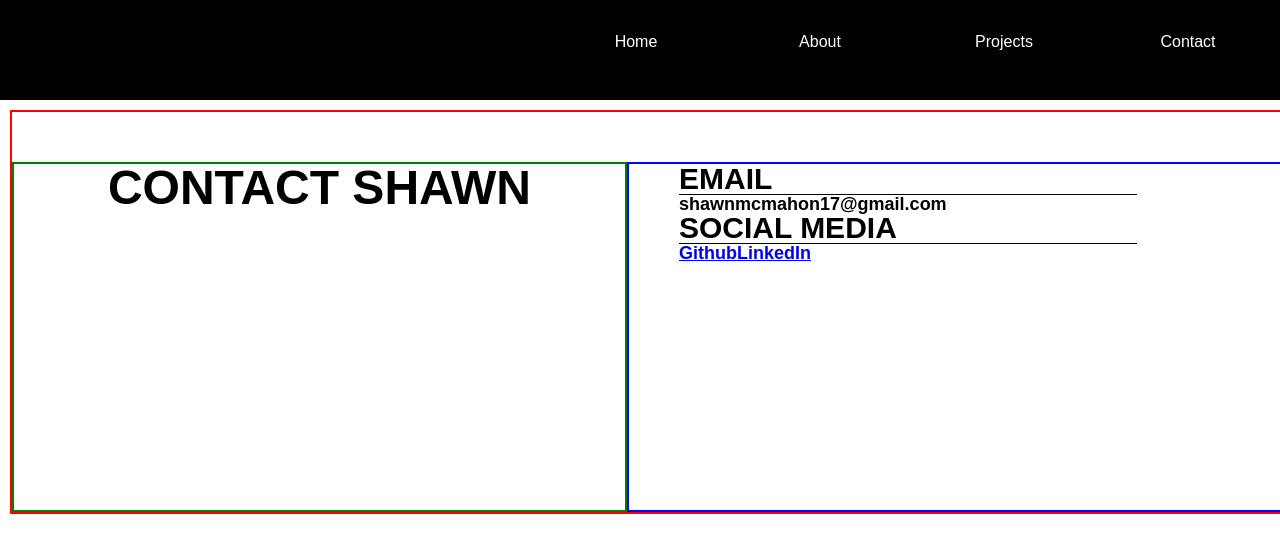
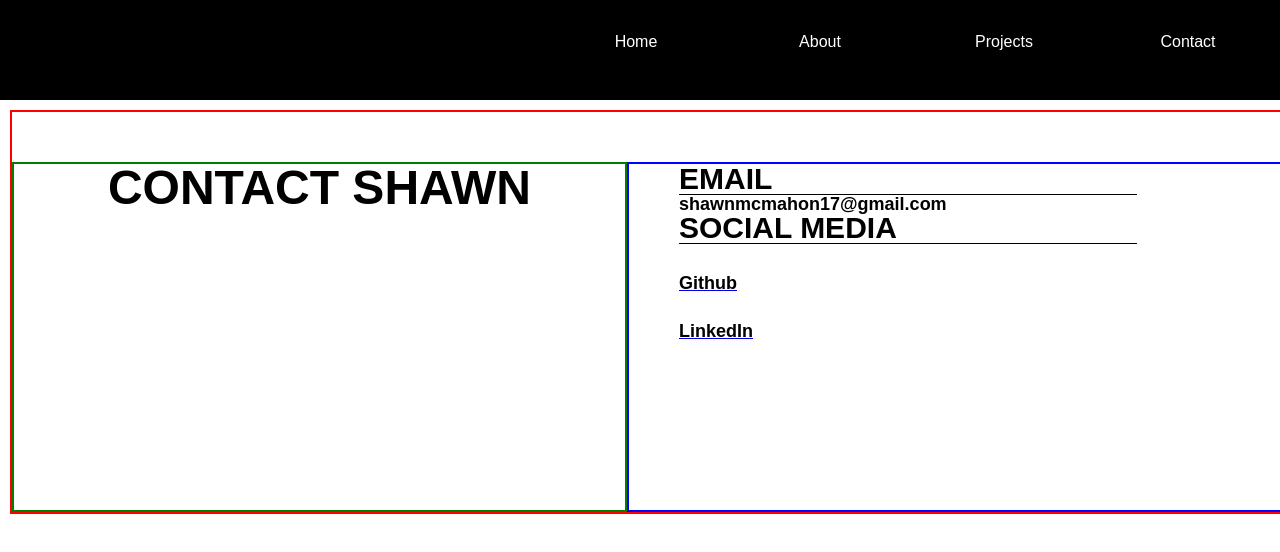
Before and after one commit to shawnmcmahon/portfolio, a React (Create React App) app: page /contact in a window 1280 px wide. Shown: the top 552 px of the page. Built offline with nearby package versions, Linux system fonts and the light colour scheme.

Commit message:
Add list element to social contacts

```diff
--- a/src/Components/Contact/Contact.css
+++ b/src/Components/Contact/Contact.css
@@ -47,4 +47,15 @@
 
 .contact {
   width: 100%;
+  margin:3%;
 }
+
+ul, li {
+  list-style: none;
+  list-style-position: inside;
+  margin:1%;
+  margin-left: 0;
+  padding:0;
+  text-decoration: none;
+  color: #000;
+}
--- a/src/Components/Contact/Contact.js
+++ b/src/Components/Contact/Contact.js
@@ -18,12 +18,14 @@ const Contact = () => {
             SOCIAL MEDIA
           </div>
           <div clasName="contact-container">
-          <a href="https://github.com/shawnmcmahon" className="contact">
-              Github
-          </a>
-          <a href="https://www.linkedin.com/in/shawnpmcmahon/" className="contact">
-              LinkedIn
-          </a>
+          <ul>
+            <a href="https://github.com/shawnmcmahon" className="contact">
+                <li>Github</li>
+            </a>
+            <a href="https://www.linkedin.com/in/shawnpmcmahon/" className="contact">
+                <li>LinkedIn</li>
+            </a>
+          </ul>
           </div>
         </div>
       </section>
```
